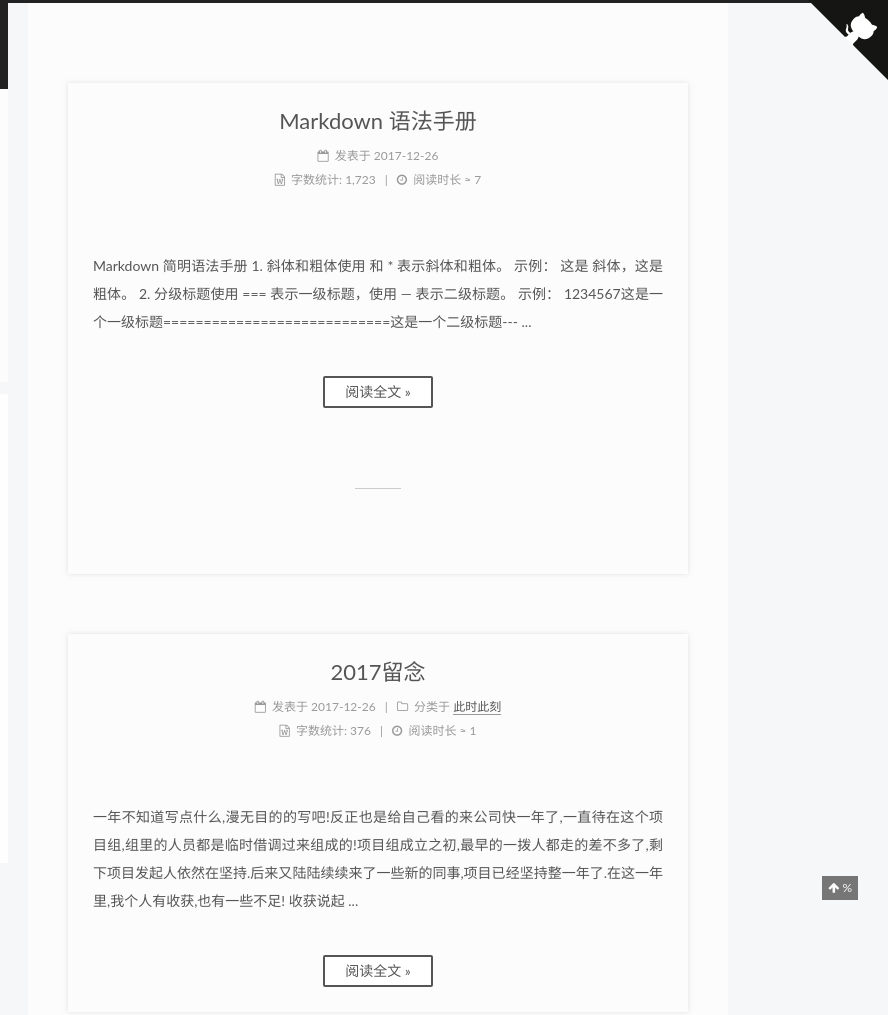
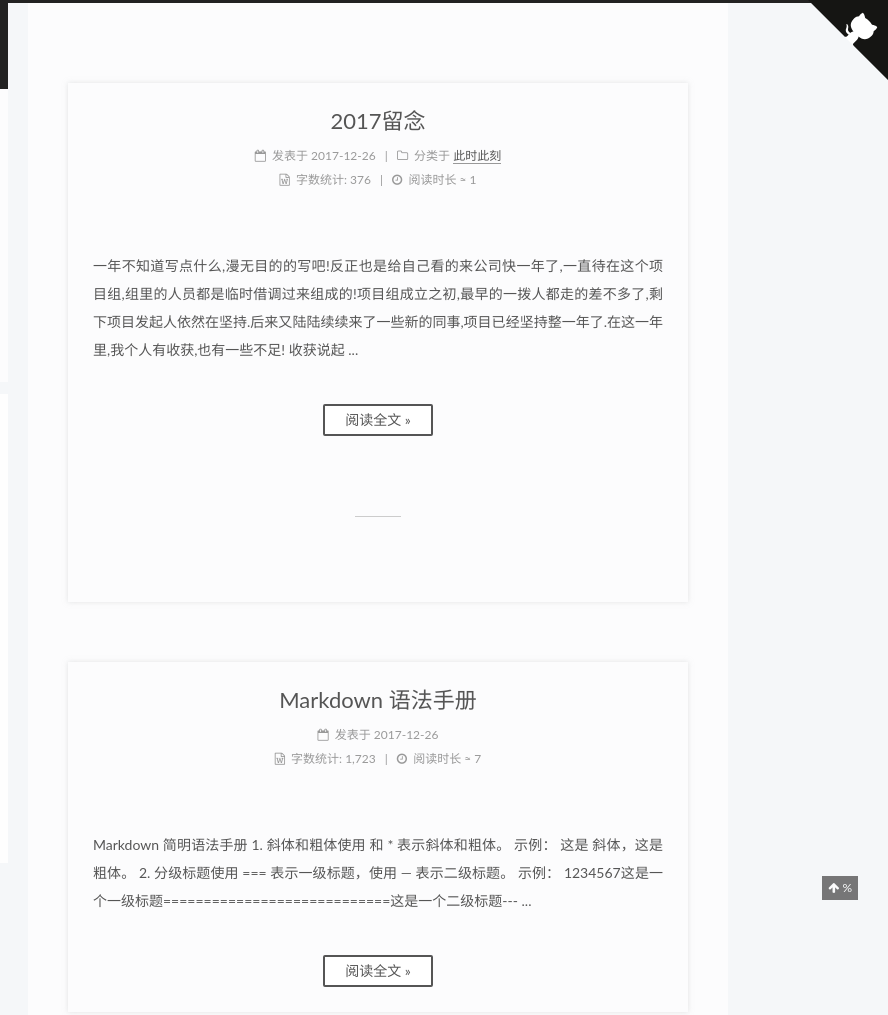
Before and after one commit to abcfun/abcfun.github.io, a plain HTML site: page index.html in a window 1280 px wide. Shown: the top 1015 px of the page, 392-1280 px from the left. Drawn offline with Linux system fonts and the light colour scheme; no server answers.

Commit message:
Site updated: 2017-12-26 20:01:32

```diff
--- a/css/main.css
+++ b/css/main.css
@@ -1839,7 +1839,7 @@ pre {
   width: 4px;
   height: 4px;
   border-radius: 50%;
-  background: #ffe022;
+  background: #e47cff;
 }
 .links-of-blogroll {
   font-size: 13px;
--- a/index.html
+++ b/index.html
@@ -63,10 +63,10 @@
   <link rel="apple-touch-icon" sizes="180x180" href="/images/apple-touch-icon-next.png?v=5.1.3">
 
 
-  <link rel="icon" type="image/png" sizes="32x32" href="/images/favicon-32x32-next.png?v=5.1.3">
+  <link rel="icon" type="image/png" sizes="32x32" href="/images/favicon-32.ico?v=5.1.3">
 
 
-  <link rel="icon" type="image/png" sizes="16x16" href="/images/favicon-16x16-next.png?v=5.1.3">
+  <link rel="icon" type="image/png" sizes="16x16" href="/images/favicon-16.ico?v=5.1.3">
 
 
   <link rel="mask-icon" href="/images/logo.svg?v=5.1.3" color="#222">
@@ -320,169 +320,6 @@
 
 
   <div class="post-block">
-    <link itemprop="mainEntityOfPage" href="https://abcfun.github.io/2017/12/26/hello-world/">
-
-    <span hidden itemprop="author" itemscope itemtype="http://schema.org/Person">
-      <meta itemprop="name" content="Cheng Feng">
-      <meta itemprop="description" content="">
-      <meta itemprop="image" content="http://upload.ouliu.net/i/201712242019109ak3l.jpeg">
-    </span>
-
-    <span hidden itemprop="publisher" itemscope itemtype="http://schema.org/Organization">
-      <meta itemprop="name" content="ChengFeng's Blog">
-    </span>
-
-
-      <header class="post-header">
-
-
-
-          <h1 class="post-title" itemprop="name headline">
-
-                <a class="post-title-link" href="/2017/12/26/hello-world/" itemprop="url">Markdown 语法手册</a></h1>
-
-
-        <div class="post-meta">
-          <span class="post-time">
-
-              <span class="post-meta-item-icon">
-                <i class="fa fa-calendar-o"></i>
-              </span>
-
-                <span class="post-meta-item-text">发表于</span>
-
-              <time title="创建于" itemprop="dateCreated datePublished" datetime="2017-12-26T14:43:57+08:00">
-                2017-12-26
-              </time>
-
-
-
-
-
-          </span>
-
-
-
-
-
-
-
-
-
-
-
-
-
-            <div class="post-wordcount">
-
-
-                <span class="post-meta-item-icon">
-                  <i class="fa fa-file-word-o"></i>
-                </span>
-
-                  <span class="post-meta-item-text">字数统计&#58;</span>
-
-                <span title="字数统计">
-                  1,723
-                </span>
-
-
-
-                <span class="post-meta-divider">|</span>
-
-
-
-                <span class="post-meta-item-icon">
-                  <i class="fa fa-clock-o"></i>
-                </span>
-
-                  <span class="post-meta-item-text">阅读时长 &asymp;</span>
-
-                <span title="阅读时长">
-                  7
-                </span>
-
-            </div>
-
-
-
-
-        </div>
-      </header>
-
-
-
-
-
-    <div class="post-body" itemprop="articleBody">
-
-
-
-
-
-
-
-          Markdown 简明语法手册
-1. 斜体和粗体使用  和 * 表示斜体和粗体。
-示例：
-这是 斜体，这是 粗体。
-2. 分级标题使用 === 表示一级标题，使用 — 表示二级标题。
-示例：
-1234567这是一个一级标题============================这是一个二级标题---
-          ...
-          <!--noindex-->
-          <div class="post-button text-center">
-            <a class="btn" href="/2017/12/26/hello-world/#more" rel="contents">
-              阅读全文 &raquo;
-            </a>
-          </div>
-          <!--/noindex-->
-
-
-    </div>
-
-
-
-
-
-
-
-
-
-
-    <footer class="post-footer">
-
-
-
-
-
-
-
-
-        <div class="post-eof"></div>
-
-    </footer>
-  </div>
-
-
-
-  </article>
-
-
-
-
-
-
-
-
-
-
-
-  <article class="post post-type-normal" itemscope itemtype="http://schema.org/Article">
-
-
-
-  <div class="post-block">
     <link itemprop="mainEntityOfPage" href="https://abcfun.github.io/2017/12/26/1/">
 
     <span hidden itemprop="author" itemscope itemtype="http://schema.org/Person">
@@ -614,6 +451,169 @@
           <!--noindex-->
           <div class="post-button text-center">
             <a class="btn" href="/2017/12/26/1/#more" rel="contents">
+              阅读全文 &raquo;
+            </a>
+          </div>
+          <!--/noindex-->
+
+
+    </div>
+
+
+
+
+
+
+
+
+
+
+    <footer class="post-footer">
+
+
+
+
+
+
+
+
+        <div class="post-eof"></div>
+
+    </footer>
+  </div>
+
+
+
+  </article>
+
+
+
+
+
+
+
+
+
+
+
+  <article class="post post-type-normal" itemscope itemtype="http://schema.org/Article">
+
+
+
+  <div class="post-block">
+    <link itemprop="mainEntityOfPage" href="https://abcfun.github.io/2017/12/26/hello-world/">
+
+    <span hidden itemprop="author" itemscope itemtype="http://schema.org/Person">
+      <meta itemprop="name" content="Cheng Feng">
+      <meta itemprop="description" content="">
+      <meta itemprop="image" content="http://upload.ouliu.net/i/201712242019109ak3l.jpeg">
+    </span>
+
+    <span hidden itemprop="publisher" itemscope itemtype="http://schema.org/Organization">
+      <meta itemprop="name" content="ChengFeng's Blog">
+    </span>
+
+
+      <header class="post-header">
+
+
+
+          <h1 class="post-title" itemprop="name headline">
+
+                <a class="post-title-link" href="/2017/12/26/hello-world/" itemprop="url">Markdown 语法手册</a></h1>
+
+
+        <div class="post-meta">
+          <span class="post-time">
+
+              <span class="post-meta-item-icon">
+                <i class="fa fa-calendar-o"></i>
+              </span>
+
+                <span class="post-meta-item-text">发表于</span>
+
+              <time title="创建于" itemprop="dateCreated datePublished" datetime="2017-12-26T14:43:57+08:00">
+                2017-12-26
+              </time>
+
+
+
+
+
+          </span>
+
+
+
+
+
+
+
+
+
+
+
+
+
+            <div class="post-wordcount">
+
+
+                <span class="post-meta-item-icon">
+                  <i class="fa fa-file-word-o"></i>
+                </span>
+
+                  <span class="post-meta-item-text">字数统计&#58;</span>
+
+                <span title="字数统计">
+                  1,723
+                </span>
+
+
+
+                <span class="post-meta-divider">|</span>
+
+
+
+                <span class="post-meta-item-icon">
+                  <i class="fa fa-clock-o"></i>
+                </span>
+
+                  <span class="post-meta-item-text">阅读时长 &asymp;</span>
+
+                <span title="阅读时长">
+                  7
+                </span>
+
+            </div>
+
+
+
+
+        </div>
+      </header>
+
+
+
+
+
+    <div class="post-body" itemprop="articleBody">
+
+
+
+
+
+
+
+          Markdown 简明语法手册
+1. 斜体和粗体使用  和 * 表示斜体和粗体。
+示例：
+这是 斜体，这是 粗体。
+2. 分级标题使用 === 表示一级标题，使用 — 表示二级标题。
+示例：
+1234567这是一个一级标题============================这是一个二级标题---
+          ...
+          <!--noindex-->
+          <div class="post-button text-center">
+            <a class="btn" href="/2017/12/26/hello-world/#more" rel="contents">
               阅读全文 &raquo;
             </a>
           </div>
```
Also changed, not shown: 2017/12/26/1/index.html (+6 -6 lines), 2017/12/26/hello-world/index.html (+6 -6 lines), about/index.html (+2 -2 lines), archives/2017/12/index.html (+6 -6 lines), archives/2017/index.html (+6 -6 lines), archives/index.html (+6 -6 lines), categories/index.html (+2 -2 lines), categories/此时此刻/index.html (+2 -2 lines), search.xml (+5 -5 lines), tags/index.html (+2 -2 lines), tags/随笔/index.html (+2 -2 lines), vita/index.html (+2 -2 lines), images/favicon-16.ico (added), images/favicon-32.ico (added).
